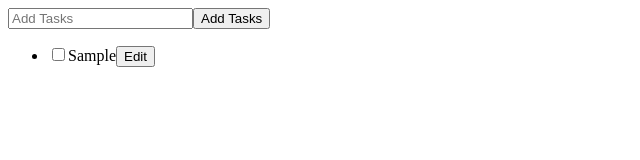
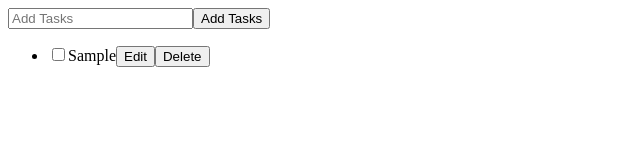
Before and after one commit to mitsuya-creator/reactJS, a React (Create React App) app: page / in a window 1280 px wide. Both pictures are taken after typing "Sample" into the empty fields and a click on the button "Add Tasks". Shown: the top 160 px of the page, without its empty margins (0-640 px from the left). Built offline with nearby package versions, Linux system fonts and the light colour scheme.

Commit message:
CRUDtaskList

```diff
--- /dev/null
+++ b/src/reactDev/deleteTasks.js
@@ -0,0 +1,3 @@
+export default function deleteTask(tasks, setTasks, id) {
+    return setTasks(tasks.filter(task => task.id !== id))
+}
--- a/src/reactDev/listTasks.js
+++ b/src/reactDev/listTasks.js
@@ -1,5 +1,6 @@
 import React from "react";
 import EditTask from "./editTasks";
+import deleteTask from "./deleteTasks";
 
 export default function ListTask({ tasks, setTasks }) {
     const handleChange = (t, event) => {
@@ -33,6 +34,7 @@ export default function ListTask({ tasks, setTasks }) {
                         <>
                             <span>{task.title}</span>
                             <button type="button" onClick={() => handleEditBtn(task)}>Edit</button>
+                            <button type="button" onClick={() => deleteTask(tasks, setTasks, task.id)}>Delete</button>
                         </>
                     }
                 </li>)}
```
